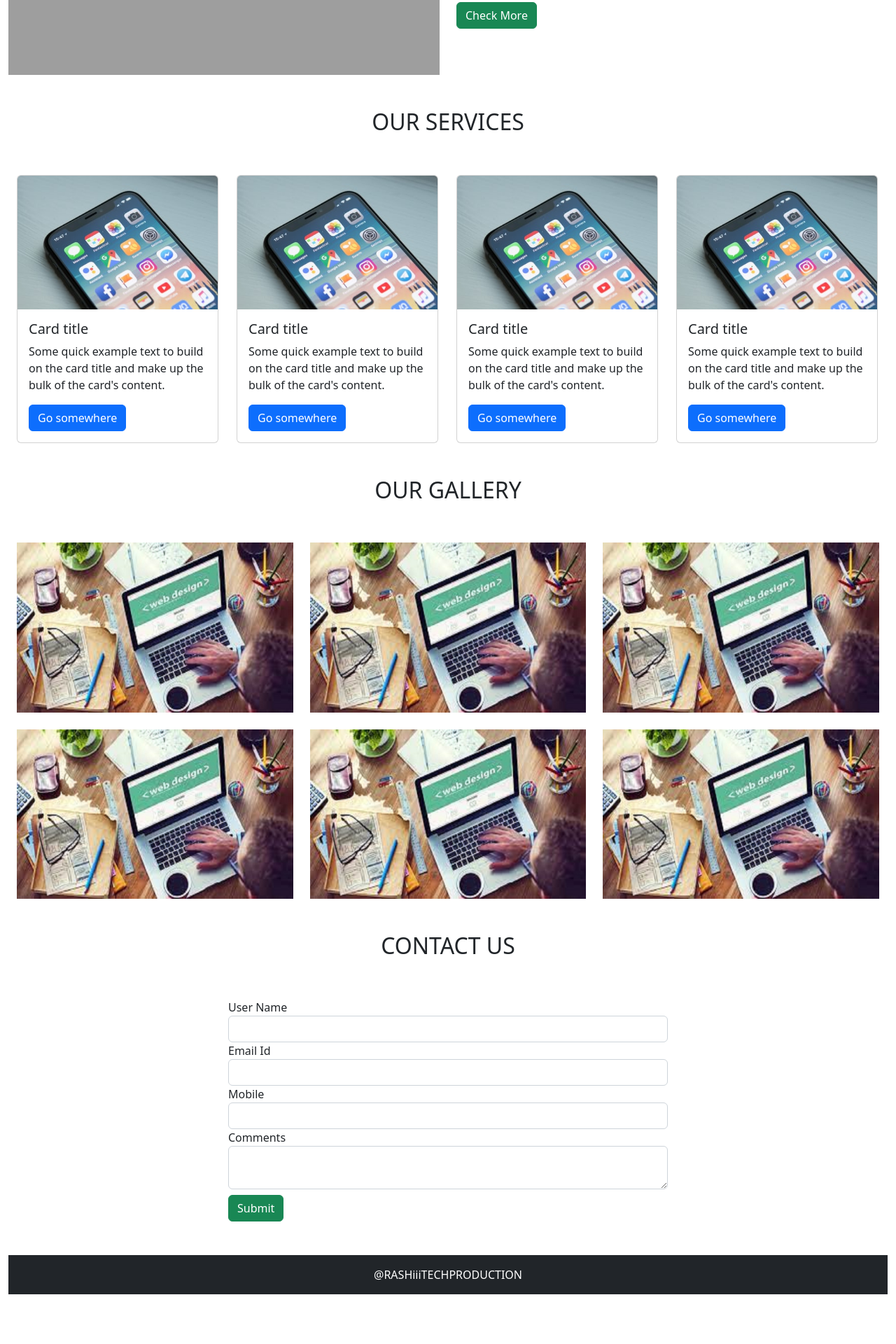
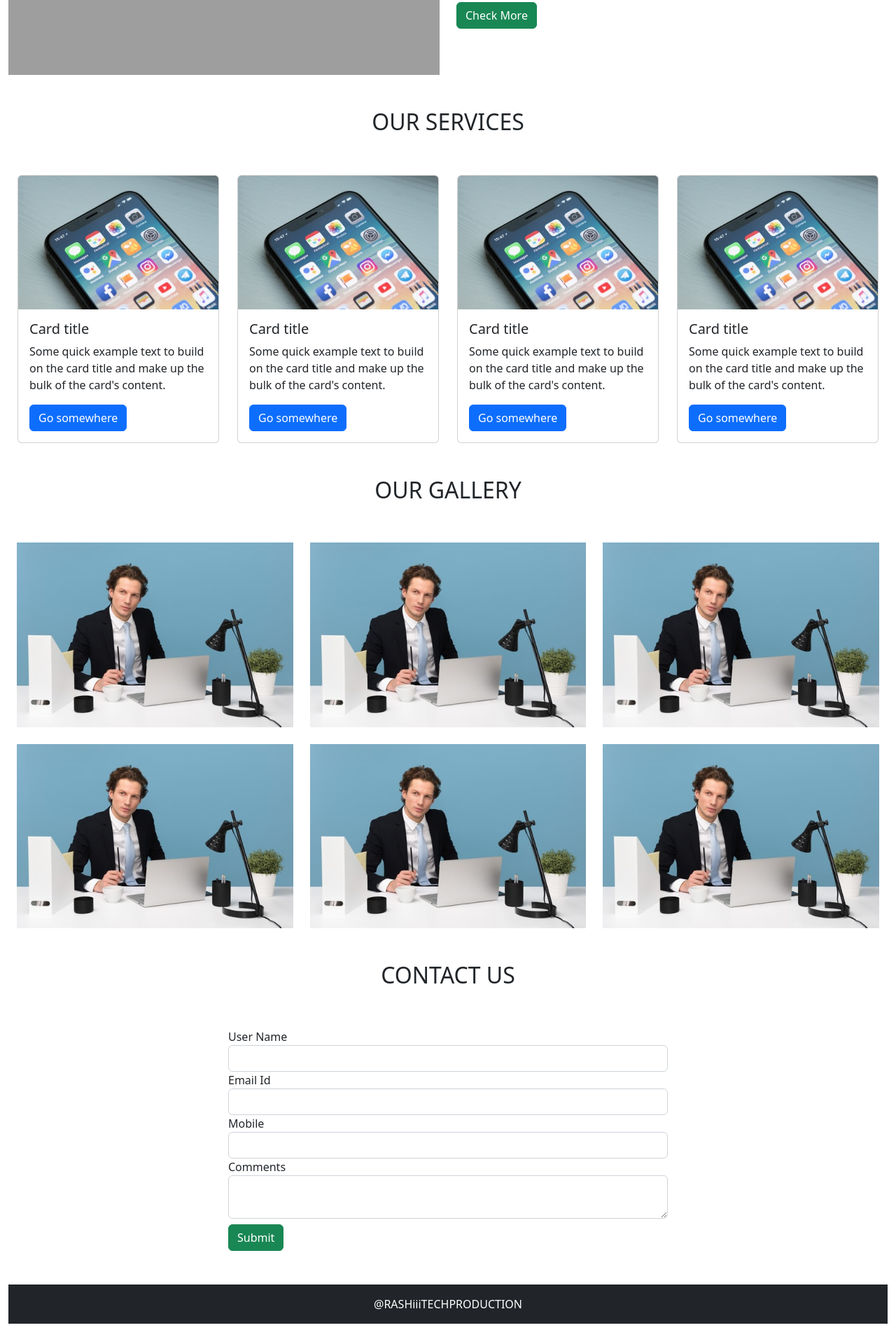
Before and after one commit to beaprogrammer302/temp_app, a PHP site: page / in a window 1280 px wide. Shown: the part 1239-3159 px from the top of the page at 70% size. Before the commit the page ends 3088 px from the top, so only its background shows below. Run offline with PHP 8.4, Linux system fonts and the light colour scheme; grey boxes are pictures that could not be loaded.

Commit message:
fift comment

```diff
--- a/index.php
+++ b/index.php
@@ -37,8 +37,6 @@
   </div>
 </nav>
 <!-- /////////////////////// -->
-<!-- <div class="container-fluid">
-  <div class="row"> -->
 
 <div id="carouselExampleCaptions" class="carousel slide" data-bs-ride="false">
   <div class="carousel-indicators">
@@ -79,8 +77,6 @@
   </button>
 </div>
 
-<!-- </div>
-</div> -->
 <!-- //////////////////////////////////// -->
 <section class="my-5">
       <div class="pb-5">
@@ -123,7 +119,7 @@
 </div>
     </div> -->
 
-    <div class="col col-lg-3 col-md-6 col-sm-12">
+    <div class="col col-lg-3 col-md-6 col-sm-12 d-flex justify-content-center">
     <div class="card" style="width: 18rem;">
   <img src="images/mobile app.jpg" class="card-img-top" alt="...">
   <div class="card-body">
@@ -134,7 +130,7 @@
 </div>
     </div>
 
-    <div class="col col-lg-3 col-md-6 col-sm-12">
+    <div class="col col-lg-3 col-md-6 col-sm-12 d-flex justify-content-center">
      <div class="card" style="width: 18rem;">
         <img src="images/mobile app.jpg" class="card-img-top" alt="...">
         <div class="card-body">
@@ -145,7 +141,7 @@
       </div>
     </div>
 
-    <div class="col col-lg-3 col-md-6 col-sm-12">
+    <div class="col col-lg-3 col-md-6 col-sm-12 d-flex justify-content-center">
      <div class="card" style="width: 18rem;">
         <img src="images/mobile app.jpg" class="card-img-top" alt="...">
         <div class="card-body">
@@ -156,7 +152,7 @@
       </div>
     </div>
 
-    <div class="col col-lg-3 col-md-6 col-sm-12">
+    <div class="col col-lg-3 col-md-6 col-sm-12 d-flex justify-content-center">
      <div class="card" style="width: 18rem;">
         <img src="images/mobile app.jpg" class="card-img-top " alt="...">
         <div class="card-body">
@@ -179,27 +175,27 @@
       <div class="container-fluid">
         <div class="row">
            <div class="col col-lg-4 col-md-6 col-sm-12">
-             <img src="images/software.jpg" class="img-fluid pb-4"/>
+             <img src="images/business8.jpg" class="img-fluid pb-4"/>
            </div>
 
            <div class="col col-lg-4 col-md-6 col-sm-12">
-             <img src="images/software.jpg" class="img-fluid"/>
+             <img src="images/business8.jpg" class="img-fluid"/>
            </div>
 
            <div class="col col-lg-4 col-md-6 col-sm-12">
-             <img src="images/software.jpg" class="img-fluid"/>
+             <img src="images/business8.jpg" class="img-fluid"/>
            </div>
 
            <div class="col col-lg-4 col-md-6 col-sm-12">
-             <img src="images/software.jpg" class="img-fluid"/>
+             <img src="images/business8.jpg" class="img-fluid"/>
            </div>
 
            <div class="col col-lg-4 col-md-6 col-sm-12">
-              <img src="images/software.jpg" class="img-fluid"/>
+              <img src="images/business8.jpg" class="img-fluid"/>
            </div>
 
            <div class="col col-lg-4 col-md-6 col-sm-12">
-             <img src="images/software.jpg" class="img-fluid"/>
+             <img src="images/business8.jpg" class="img-fluid"/>
            </div>
         </div>
       </div>
```
